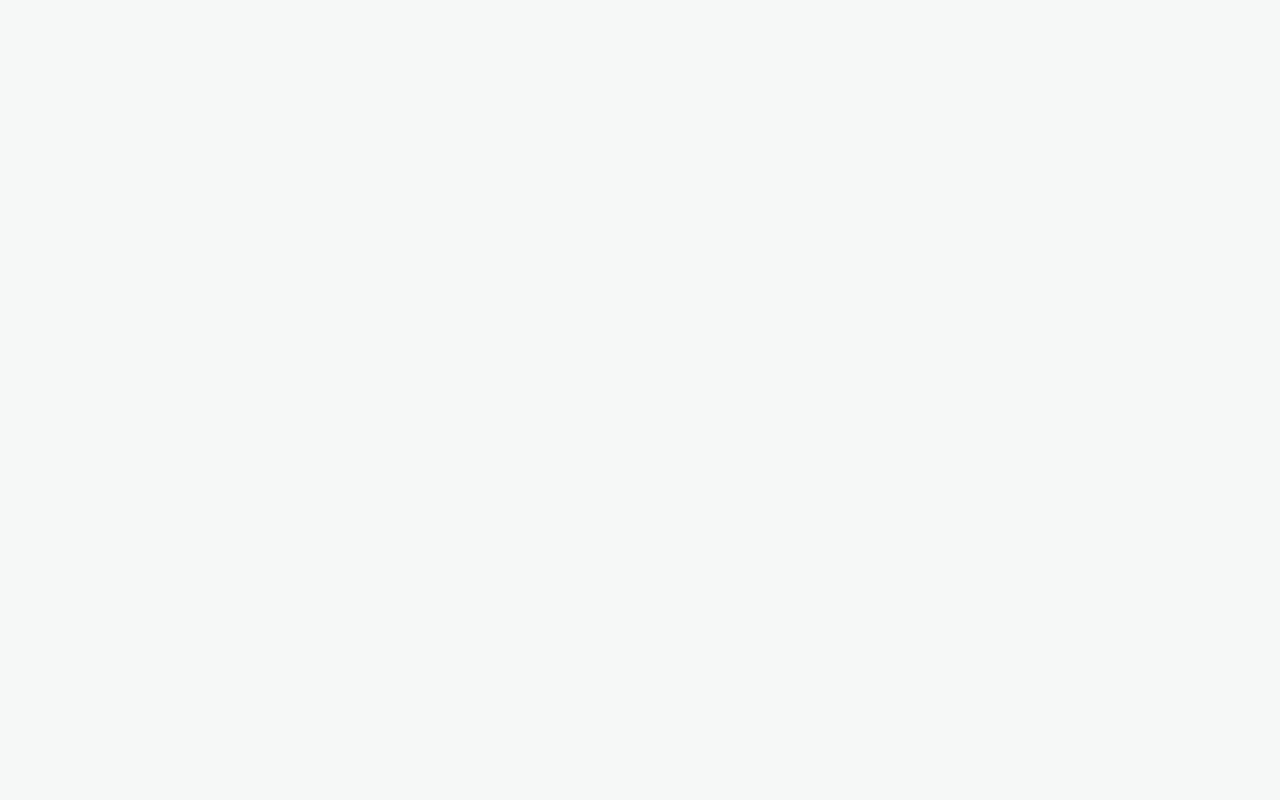
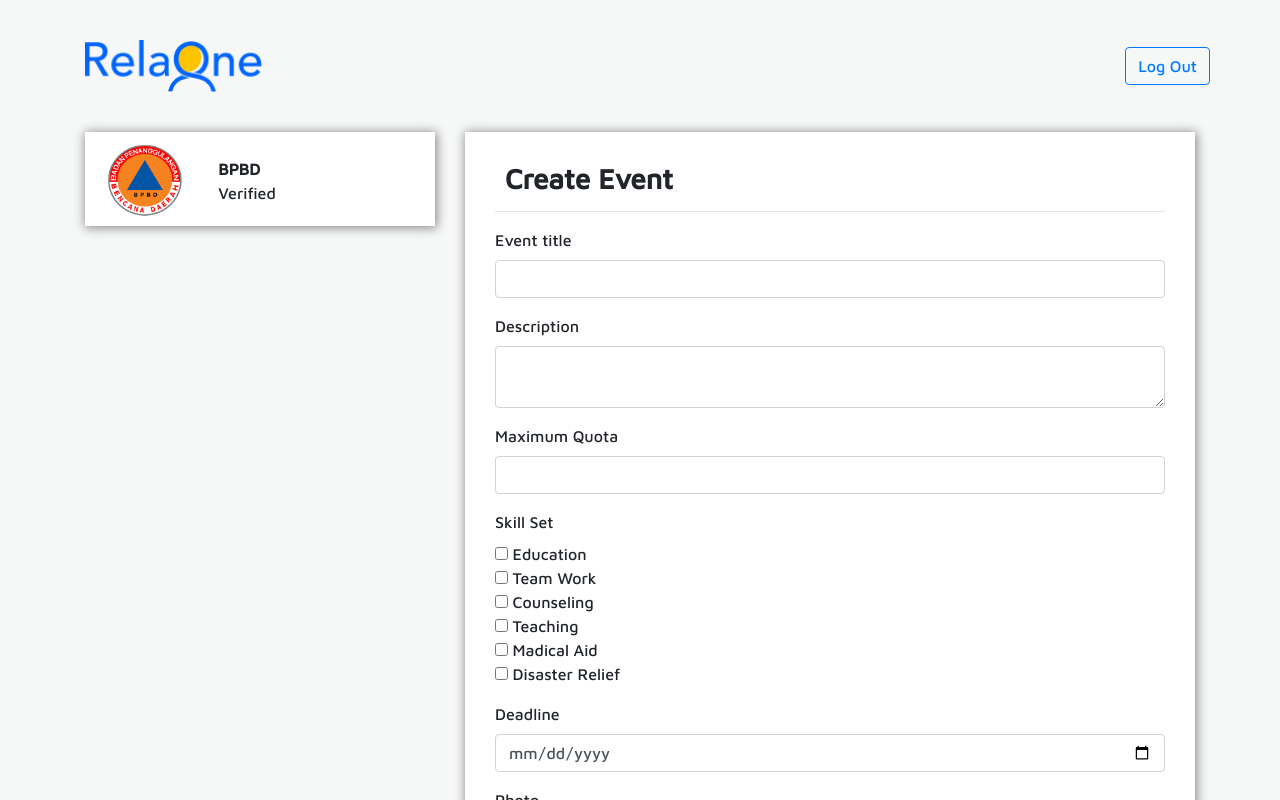
Before and after one commit to raymondleons/relaone, a React (Create React App) app: page /create-event in a window 1280 px wide. Shown: the top 800 px of the page. Built offline with nearby package versions, Linux system fonts and the light colour scheme.

Commit message:
[Binar] - add create event page

```diff
--- a/src/App.js
+++ b/src/App.js
@@ -8,6 +8,7 @@ import UpdateUserProfileSuccess from './pages/UpdateUserProfileSuccess';
 import UpdateProfile from './pages/UpdateProfile'
 import RegisterSuccess from './pages/RegisterSuccess';
 import OrganizationDashboardPage from './pages/OrganizationDashboardPage';
+import CreateEventPage from './pages/CreateEventPage';
 
 class App extends Component {
   render() {
@@ -22,6 +23,8 @@ class App extends Component {
           <Route path="/users/update-profile" exact component={UpdateProfile}/>
 
           <Route path="/organization/dashboard" exact component={OrganizationDashboardPage}/>
+          <Route path="/create-event" exact component={CreateEventPage}/>
+
         </div>
       </Router>
     );
--- a/src/assets/css/_style.scss
+++ b/src/assets/css/_style.scss
@@ -425,6 +425,14 @@ body {
     width: 200px;
 }
 
+.form-create-event {
+    background-color: white;
+    padding: 30px;
+    padding-bottom: 70px;
+    margin-bottom: 40px;
+    box-shadow: 1px 1px 10px 1px #888888;
+}
+
 .logo{
  width:200px;
  margin:auto;
--- /dev/null
+++ b/src/components/CreateEvent.js
@@ -0,0 +1,53 @@
+import React, { Component } from 'react';
+import { Button, Form, FormGroup, Label, Input, FormText } from 'reactstrap';
+import '../assets/css/_style.scss'
+
+class CreateEvent extends Component {
+  render() {
+    return (
+      <div className="form-create-event">
+        <div>
+            <h3 className="title bold-text">Create Event</h3>
+        </div>
+        <hr></hr>
+        <Form>
+            <FormGroup>
+                <Label for="exampleTitle">Event title</Label>
+                <Input className="form-control" type="text" name="title" id="exampleTitle" placeholder="" />
+            </FormGroup>
+            <FormGroup>
+                <Label for="exampleDescripion">Description</Label>
+                <Input type="textarea" name="description" id="exampleDescription" placeholder="" />
+            </FormGroup>
+            <FormGroup>
+                <Label for="exampleMaxQuota">Maximum Quota</Label>
+                <Input className="form-control" type="text" name="maxQuota" id="exampleMaxQuota" placeholder="" />
+            </FormGroup>
+            <FormGroup>
+                <Label for="exampleSkillSet">Skill Set</Label><br></br>
+                <input type="checkbox" name="skillSet" value="education"/> Education <br></br>
+                <input type="checkbox" name="skillSet" value="teamwork"/> Team Work <br></br>
+                <input type="checkbox" name="skillSet" value="education"/> Counseling <br></br>
+                <input type="checkbox" name="skillSet" value="teamwork"/> Teaching <br></br>
+                <input type="checkbox" name="skillSet" value="education"/> Madical Aid <br></br>
+                <input type="checkbox" name="skillSet" value="teamwork"/> Disaster Relief <br></br>
+            </FormGroup>
+            <FormGroup>
+                <Label for="exampleDeadline">Deadline</Label>
+                <Input type="date" name="deadline" id="exampleDeadline" placeholder="" />
+            </FormGroup>
+            <FormGroup>
+                <Label for="exampleFile">Photo</Label>
+                <Input type="file" name="file" id="exampleFile" />
+                <FormText color="muted">
+                    Please upload photo or poster related to your event.
+                </FormText>
+            </FormGroup>
+            <Button color="primary">Submit</Button>
+        </Form>
+      </div>
+    )
+  }
+}
+
+export default CreateEvent;
--- /dev/null
+++ b/src/pages/CreateEventPage.js
@@ -0,0 +1,30 @@
+import React, { Component } from 'react';
+import { Container, Row, Col } from 'reactstrap';
+import '../assets/css/_style.scss';
+import ProfileBadge from '../layout/ProfileBadge';
+import Header from '../layout/Header';
+import CreateEvent from '../components/CreateEvent';
+
+class UpdateOrganizationProfile extends Component {
+  render() {
+    return (
+      <div className="create-event">
+        <Container>
+          <Row>
+            <Header/>
+          </Row>
+          <Row>
+            <Col sm="12" md="4">
+              <ProfileBadge></ProfileBadge>
+            </Col>
+            <Col sm="12" md="8">
+                <CreateEvent/>
+            </Col>
+          </Row>
+        </Container>
+      </div>
+    )
+  }
+}
+
+export default UpdateOrganizationProfile;
```
